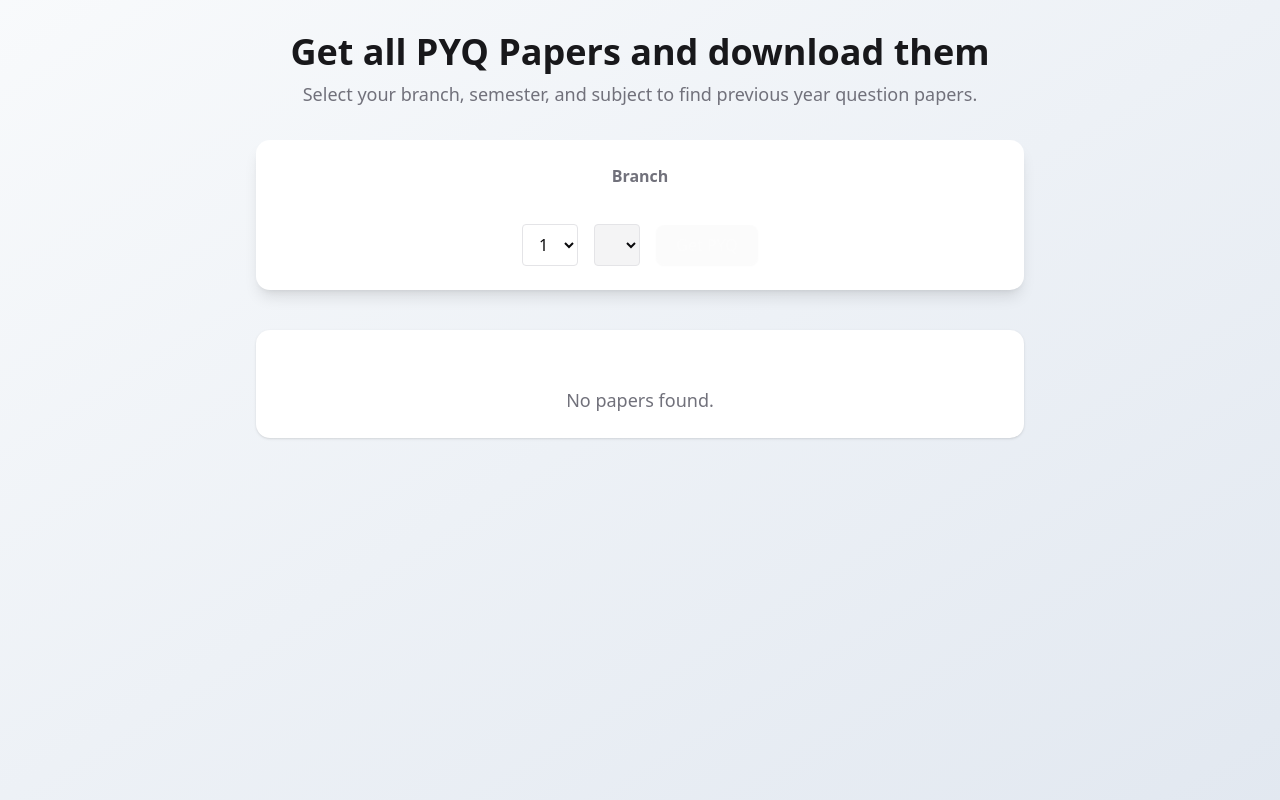
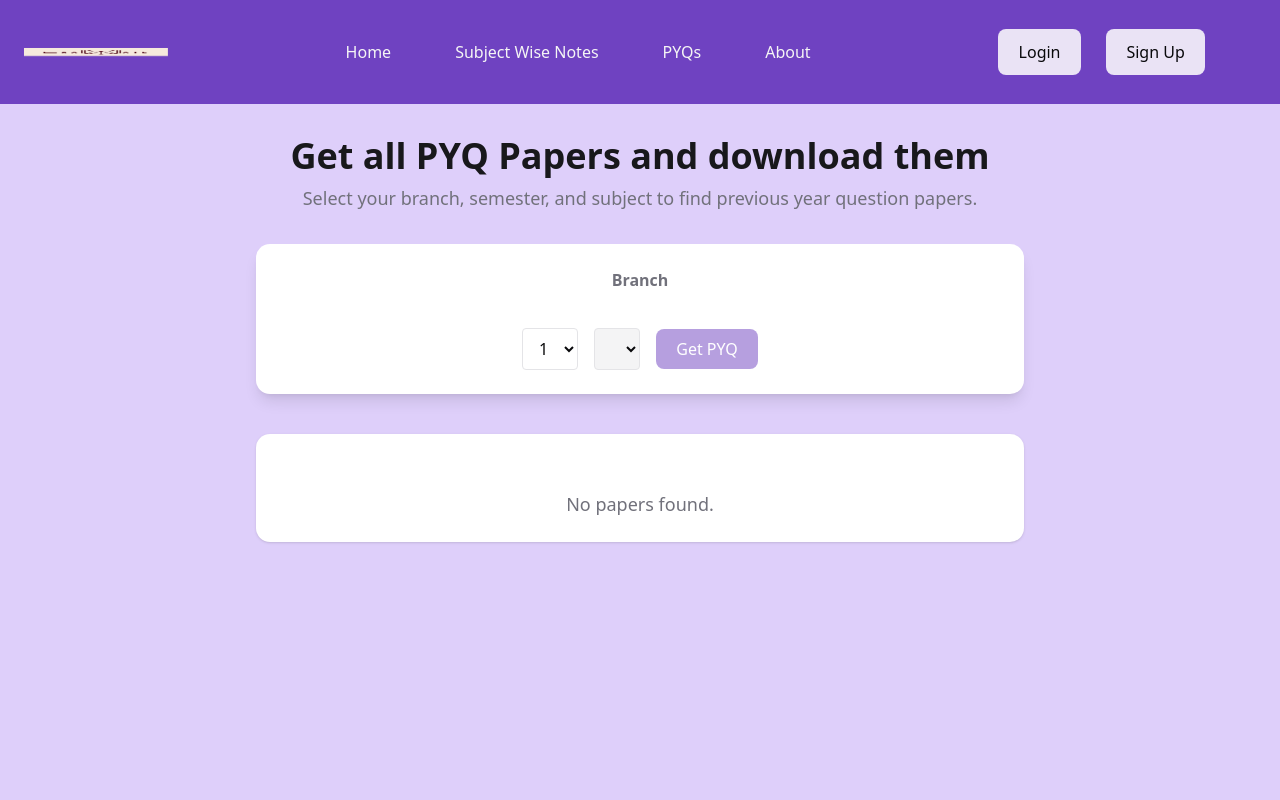
Before and after one commit to lucky29-git/exammate-frontend-new, a React (Vite) app: page /getPapers in a window 1280 px wide. Shown: the top 800 px of the page. Built offline with nearby package versions, Linux system fonts and the light colour scheme.

Commit message:
Frontend enhanced

```diff
--- a/src/components/Card.css
+++ b/src/components/Card.css
@@ -39,7 +39,7 @@
   .card-back {
     background-size: cover;
     background-position: center;
-    color: white;
+    color: rgb(255, 255, 255);
     transform: rotateY(180deg);
     padding: 10px;
   }
--- a/src/components/Cards.jsx
+++ b/src/components/Cards.jsx
@@ -8,10 +8,24 @@ export const Cards = ({ shortForm, fullForm, bgImage, bgColor, branch }) => {
     navigate('/getPapers', { state: { branch } });
   };
   return (
-    <div className="card" style={{ backgroundColor: bgColor, backgroundImage: `url(${bgImage})` }} onClick={handleClick}>
-      <div className="card-content flex justify-center items-center">
-        {/* <h2>{shortForm}</h2> */}
-        <p className='text-black text-2xl font-bold'>{fullForm}</p>
+    // <div className="card" style={{ backgroundColor: bgColor, backgroundImage: `url(${bgImage})` }} onClick={handleClick}>
+    //   <div className="card-content flex justify-center items-center">
+    //     <h2>{shortForm}</h2>
+    //     <p className='text-black text-2xl font-bold'>{fullForm}</p>
+    //   </div>
+    // </div>
+
+    <div className="card" onClick={handleClick} style={{ cursor: 'pointer' }}>
+      <div className="card-inner">
+        {/* Front Side */}
+        <div className="card-front" style={{ backgroundColor: bgColor }}>
+          <h2>{shortForm}</h2>
+        </div>
+
+        {/* Back Side */}
+        <div className="card-back" style={{ backgroundImage: `url(${bgImage})` }}>
+          <p className="text-grey text-2xl font-bold">{fullForm}</p>
+        </div>
       </div>
     </div>
   );
--- a/src/components/HeroSection.css
+++ b/src/components/HeroSection.css
@@ -26,6 +26,7 @@
     flex-wrap: wrap; /* Allows cards to move to next line */
     gap: 20px;
     justify-content: center;
+    cursor: pointer;
     /* margin-top: 50px; */
   }
 
--- a/src/components/HeroSection.jsx
+++ b/src/components/HeroSection.jsx
@@ -12,7 +12,7 @@ export const HeroSection = () => {
    <h4> No more last-minute stress—study smarter, not harder!</h4>
     </div>
 
-    <div className='cards-container cursor-pointer'>
+    <div className='cards-container'>
       <Cards shortForm="CSE" fullForm="Computer Science & Engineering" bgImage="/img/cse.jpg" bgColor="#007BFF" branch="CSE"/>
       <Cards shortForm="ECE" fullForm="Electronics & Communication Engg" bgImage="/img/ec.jpg" bgColor="#17A2B8" branch="ECE"/>
       <Cards shortForm="IT" fullForm="Information Technology" bgImage="/img/it.jpg" bgColor="#6F42C1" branch="IT"/>
--- a/src/components/Navbar.jsx
+++ b/src/components/Navbar.jsx
@@ -19,8 +19,8 @@ export const Navbar = () => {
       </div>
 
       <div className='loginSignup'>
-        <button>Login</button>
-        <button>Sign Up</button>
+        <button className="px-3 py-2 bg-[#eae3f5] text-gray border-none rounded-[5px] cursor-pointer hover:bg-[#d6c9ea] transition">Login</button>
+        <button className="px-3 py-2 bg-[#eae3f5] text-gray border-none rounded-[5px] cursor-pointer hover:bg-[#d6c9ea] transition ml-2">Sign Up</button>
       </div>
     </section>
   );
--- a/src/components/ui/button.jsx
+++ b/src/components/ui/button.jsx
@@ -10,11 +10,13 @@ const buttonVariants = cva(
     variants: {
       variant: {
         default:
-          "bg-primary text-primary-foreground shadow-xs hover:bg-primary/90",
+          "bg-[#6F42C1] text-primary-foreground shadow-xs hover:bg-primary/90",
+        custom:
+          "px-[12px] py-[8px] bg-[#6F42C1] text-white border-none rounded-[5px] cursor-pointer hover:bg-[#5a36a4]",
         destructive:
           "bg-destructive text-white shadow-xs hover:bg-destructive/90 focus-visible:ring-destructive/20 dark:focus-visible:ring-destructive/40 dark:bg-destructive/60",
         outline:
-          "border bg-background shadow-xs hover:bg-accent hover:text-accent-foreground dark:bg-input/30 dark:border-input dark:hover:bg-input/50",
+          "border bg-[#6F42C1] shadow-xs hover:bg-accent hover:text-accent-foreground dark:bg-input/30 dark:border-input dark:hover:bg-input/50",
         secondary:
           "bg-secondary text-secondary-foreground shadow-xs hover:bg-secondary/80",
         ghost:
--- a/src/index.css
+++ b/src/index.css
@@ -90,7 +90,7 @@ button {
   font-size: 1em;
   font-weight: 500;
   font-family: inherit;
-  background-color: #1a1a1a;
+  /* background-color: #1a1a1a; */
   cursor: pointer;
   transition: border-color 0.25s;
 }
@@ -111,7 +111,7 @@ button:focus-visible {
     color: #747bff;
   }
   button {
-    background-color: #f9f9f9;
+    /* background-color: #f9f9f9; */
   }
 }
 
--- a/src/pages/About.css
+++ b/src/pages/About.css
@@ -10,6 +10,10 @@
   }
 
   .welcomeGreetContent{
+    display: flex;
+    flex-direction: column;
+    justify-content: center;
+    align-items: center;
     place-items: center;
     text-align: center;
     height: 30%;
--- a/src/pages/getPapers.jsx
+++ b/src/pages/getPapers.jsx
@@ -7,6 +7,8 @@ import { Loader } from '../components/ui/loader';
 import { Pagination, PaginationContent, PaginationItem, PaginationNext, PaginationPrevious } from '../components/ui/pagination';
 import { FileText } from 'lucide-react';
 import subjectData from '../assets/subjectData';
+import { Navbar } from '@/components/Navbar';
+import { Footer } from '@/components/Footer';
 
 const PAGE_SIZE = 10;
 
@@ -53,7 +55,10 @@ const GetPapers = () => {
   const hasMore = papers.length > page * PAGE_SIZE;
 
   return (
-    <div className="min-h-screen w-screen bg-gradient-to-br from-slate-50 to-slate-200 py-8 px-2 flex flex-col items-center">
+    <>
+    <Navbar />
+
+    <div className="min-h-screen w-screen bg-[#decffa] from-slate-50 to-slate-200 py-8 px-2 flex flex-col items-center">
       <div className="w-full flex flex-col items-center">
         <header className="mb-8 text-center w-full">
           <h2 className="text-3xl md:text-4xl font-bold text-primary mb-2">Get all PYQ Papers and download them</h2>
@@ -85,7 +90,7 @@ const GetPapers = () => {
                 ))}
               </SelectContent>
             </Select>
-            <Button onClick={handleGetPyq} disabled={!branch || !semester || !subject || loading} className="h-10 px-6 text-base font-semibold">
+            <Button onClick={handleGetPyq} disabled={!branch || !semester || !subject || loading} className="h-10 px-6  font-semibold text-white hover:bg-gray-800 border border-gray-400" variant="custom">
               {loading ? <Loader /> : 'Get PYQ'}
             </Button>
           </div>
@@ -102,7 +107,7 @@ const GetPapers = () => {
                       <span className="font-medium text-lg">{paper.title}</span>
                     </div>
                     <a href={paper.files} target="_blank" rel="noopener noreferrer">
-                      <Button variant="outline" className="font-semibold">Download</Button>
+                      <Button variant="outline" className="font-semibold text-[#2a0e5e] bg-[#decffa]">Download</Button>
                     </a>
                   </li>
                 ))}
@@ -132,6 +137,9 @@ const GetPapers = () => {
         </div>
       </div>
     </div>
+
+    <Footer />
+    </>
   );
 };
 
```
